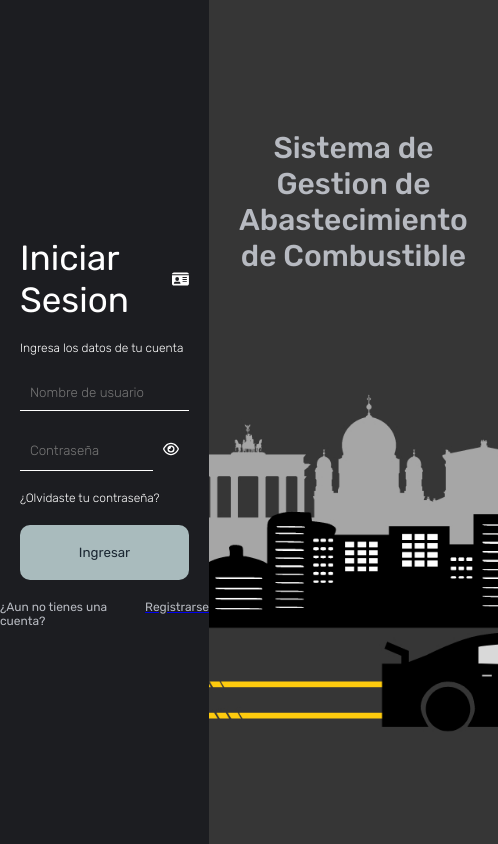
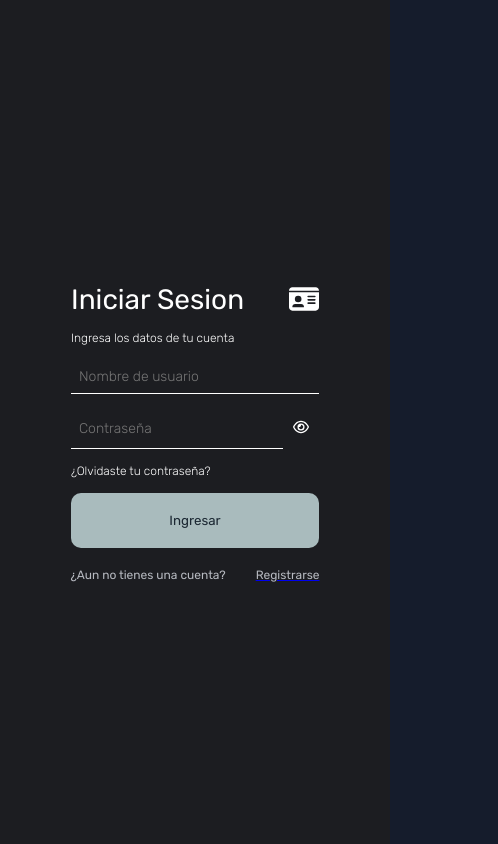
Before and after one commit to Iver011/practica-prod, a Next.js app: page /login in a window 390 px wide. Shown: the whole page, 498 px wide, since content can reach past the window. Built offline with nearby package versions, Linux system fonts and the light colour scheme.

Commit message:
responsive

```diff
--- a/src/app/(auth)/login/loginPage.module.css
+++ b/src/app/(auth)/login/loginPage.module.css
@@ -102,3 +102,75 @@
 .forgot:hover{
     text-decoration: underline;
 }
+@media (max-width: 768px) {
+    .main {
+        grid-template-columns: 1fr;
+        height: 100vh;
+    }
+
+    .left {
+        padding: 20px;
+        height: 100%
+    }
+
+    .right {
+        display: none; /* Oculta la sección derecha */
+    }
+
+    .form {
+        gap: 15px;
+    }
+
+    .title h3 {
+        font-size: 28px;
+    }
+
+    .input {
+        font-size: 14px;
+        padding: 8px;
+    }
+
+
+}
+@media (min-width: 769px) and (max-width: 1024px) {
+    .main {
+        grid-template-columns: 1fr;
+        height: 100vh;
+    }
+
+    .left {
+        padding: 30px;
+        height: auto;
+    }
+
+    .right {
+        display: none;
+    }
+
+    .form {
+        gap: 20px;
+    }
+
+    .title h3 {
+        font-size: 30px;
+    }
+
+
+}
+
+
+@media (min-width: 1025px) {
+    .main {
+        grid-template-columns: 1fr 1fr;
+    }
+
+    .right {
+        display: flex;
+    }
+
+    .form {
+        gap: 25px;
+    }
+
+
+}
--- a/src/app/(auth)/register/registerPage.module.css
+++ b/src/app/(auth)/register/registerPage.module.css
@@ -1,6 +1,7 @@
 .main{
     display: grid;
     grid-template-columns: 1fr 1fr;
+    height: 100vh;
 }
 .left{
     display: flex;
@@ -68,3 +69,59 @@
     background-color: var(--textSoft);
     cursor: pointer;
 }
+@media (max-width: 768px) {
+    .main {
+        grid-template-columns: 1fr;
+        height: 100vh;
+    }
+
+    .left {
+        display: none;
+    }
+    .right {
+
+        padding: 20px;
+        height: 100%/* Oculta la sección derecha */
+    }
+
+    .form {
+        gap: 15px;
+    }
+
+    .title h3 {
+        font-size: 28px;
+    }
+
+    .input {
+        font-size: 14px;
+        padding: 8px;
+    }
+
+
+}
+@media (min-width: 769px) and (max-width: 1024px) {
+    .main {
+        grid-template-columns: 1fr;
+        height: 100vh;
+    }
+
+    .left {
+        display: none;
+    }
+
+    .right {
+
+        padding: 30px;
+        height: auto;
+    }
+
+    .form {
+        gap: 20px;
+    }
+
+    .title h3 {
+        font-size: 30px;
+    }
+
+
+}
--- a/src/components/sidebar.module.css
+++ b/src/components/sidebar.module.css
@@ -57,3 +57,24 @@
 .active {
     background-color: var(--menuHover);
   }
+
+@media(max-width:768px){
+
+    .main {
+        position: fixed;
+        top: 0;
+        left: 0;
+        width: 200px;
+        height: 100vh;
+        background-color: var(--sidebarBackground);
+        transform: translateX(-100%);
+    }
+
+    .main.active {
+        transform: translateX(0);
+    }
+
+    .hamburger {
+        display: block;
+    }
+}
```
